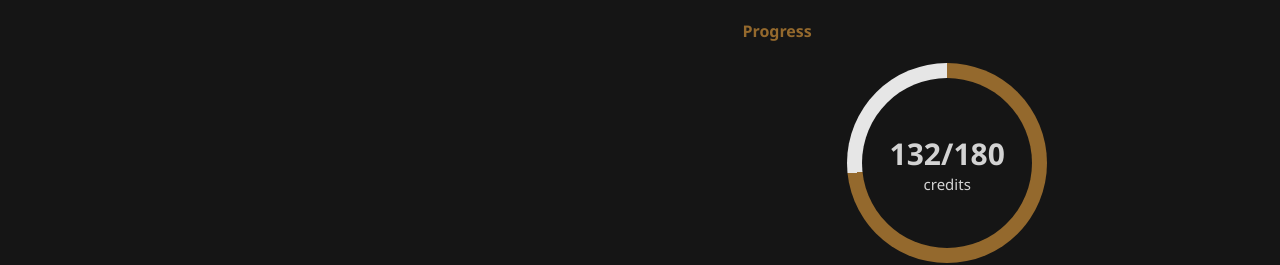
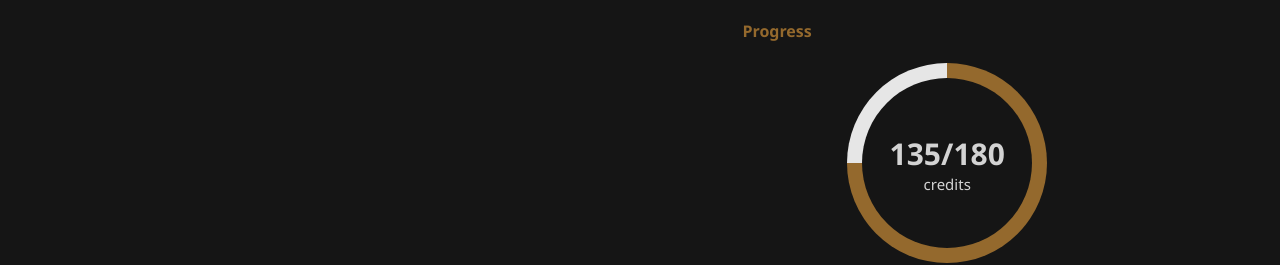
Before and after one commit to miiree12lb/portfolio, a React (Create React App) app: page /#/education in a window 1280 px wide. Shown: the part 538-803 px from the top of the page. Built offline with nearby package versions, Linux system fonts and the light colour scheme.

Commit message:
update progress again

```diff
--- a/src/Education.tsx
+++ b/src/Education.tsx
@@ -497,7 +497,7 @@ export default function Education(){
         </ul>
     </div>
 
-    const credits = 132;
+    const credits = 135;
 
     return <>
         <Popup isOpen={isSpanishBaccalaureatePopupOpen} onRequestClose={closeSpanishBaccalaureatePopup} title="Spanish Baccalaureate" content={spanishBaccalaureatePopupContent} />
```
